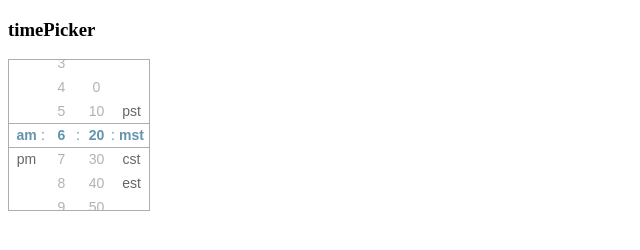
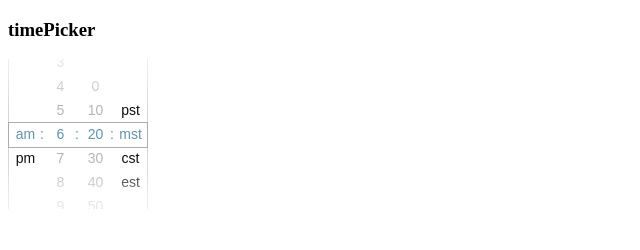
Before and after one commit to andrewmnlv/timepicker-scroll, a website: page app/html/index.html in a window 1280 px wide. Shown: the whole page, without its empty margins (0-640 px from the left). Drawn offline with nearby package versions, Linux system fonts and the light colour scheme; some packages are replaced by stand-ins of ours; files that its build step writes are made by us from their sources; a script that the page names is missing.

Commit message:
new styles

```diff
--- a/app/scss/timepicker-scroll.scss
+++ b/app/scss/timepicker-scroll.scss
@@ -1,12 +1,13 @@
 $height-cell: 24px;
 
-$color-cell: #666666;
+$color-cell: black;
 $color-cell-active: #6194ad;
 
 $border-color: #ADADAD;
 
+$color-picker-shadow: white;
+
 .timePicker {
-  border: 1px solid $border-color;
   width: 140px;
   height: 150px;
   overflow: hidden;
@@ -16,23 +17,52 @@ $border-color: #ADADAD;
   font-family: Arial, Helvetica, sans-serif;
   font-weight: normal;
   background: white;
+  z-index: 1;
+
+  &:before {
+    content: "";
+    position: absolute;
+    left: -1px;
+    right: -1px;
+    top: 0;
+    box-shadow: 0 0 40px 20px $color-picker-shadow;
+    z-index: 5;
+  }
+
+  &:after {
+    content: "";
+    position: absolute;
+    width: 100%;
+    bottom: 0;
+    left: 0;
+    box-shadow: 0 0 40px 20px $color-picker-shadow;
+    z-index: 5;
+  }
+
+  &__notransition {
+    transition: none !important;
+  }
 
   &__center {
     position: absolute;
     top: 50%;
-    width: 100%;
     left: 0;
     right: 0;
-    &::before, &::after {
+    height: $height-cell;
+    margin-top: -$height-cell/2;
+    border: 1px solid $border-color;
+    &:before, &:after {
+      position: absolute;
       content: "";
-      position: absolute;
-      box-sizing: border-box;
-      border-top: 1px solid $border-color;
-      width: 100%;
-      margin-top: -$height-cell/2;
+      height: 300px;
+      border-left: 1px solid $border-color;
+      left: -1px;
+      top: -150px;
+      opacity: 0.5;
     }
-    &::after {
-      margin-top: $height-cell/2;
+    &:after {
+      left: auto;
+      right: -1px;
     }
   }
 
@@ -60,6 +90,7 @@ $border-color: #ADADAD;
     width: 100%;
     top: 50%;
     box-sizing: border-box;
+    transition: 400ms cubic-bezier(0.175, 0.885, 0.32, 1.275);
   }
 
   &__item {
@@ -69,11 +100,11 @@ $border-color: #ADADAD;
     line-height: $height-cell;
     font-size: 14px;
     color: $color-cell;
+    transition: 200ms;
     &--disabled {
-      opacity: 0.5;
+      opacity: 0.3;
     }
     &--active {
-      font-weight: bold;
       color: $color-cell-active;
       opacity: 1;
     }
--- a/package.json
+++ b/package.json
@@ -1,5 +1,5 @@
 {
-  "name": "timepicker",
+  "name": "timepicker-scroll",
   "version": "0.0.1",
   "description": "node v5.0.0",
   "main": "gulpfile.js",
```
Also changed, not shown: app/coffee/ColumnView.coffee (+13 -10 lines).
